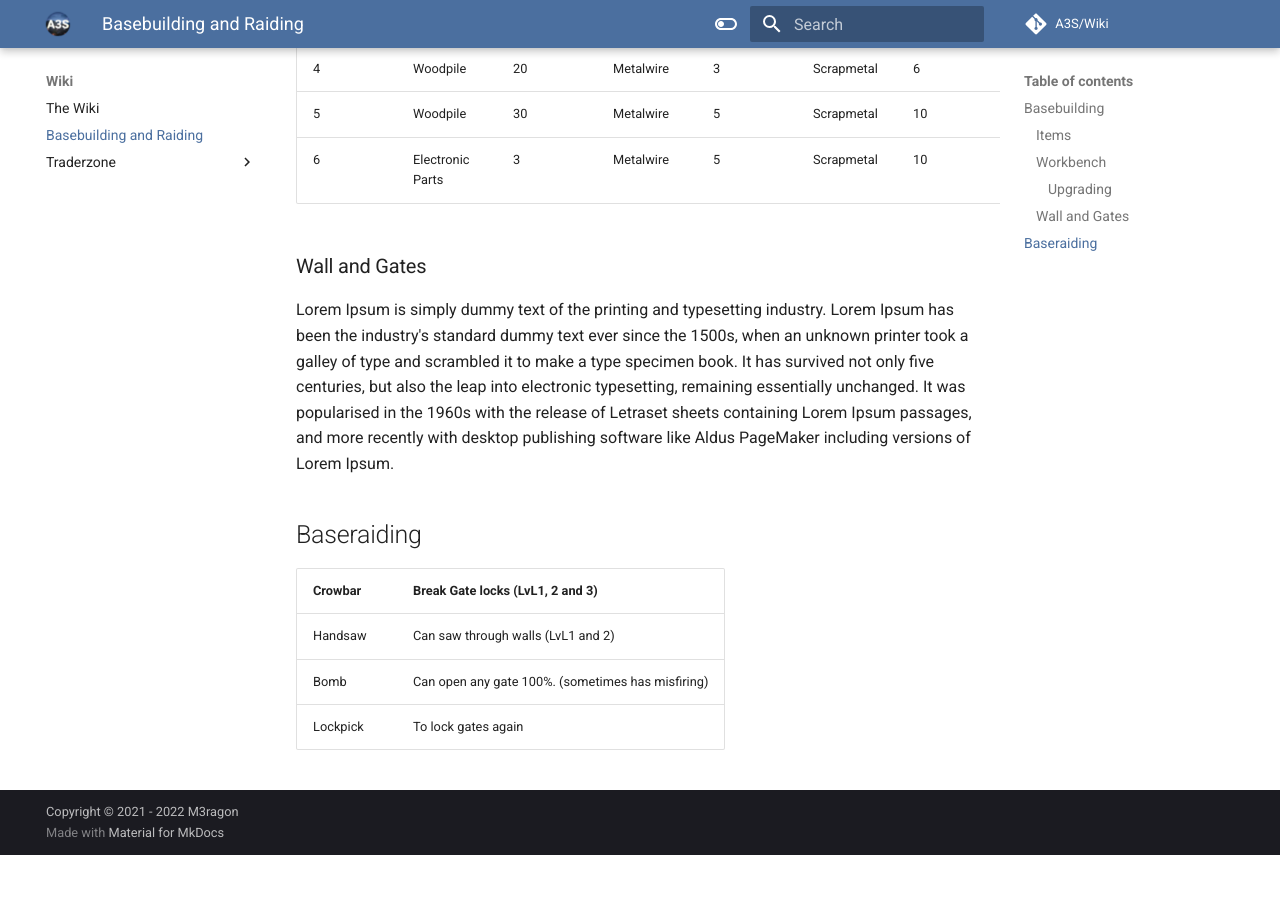
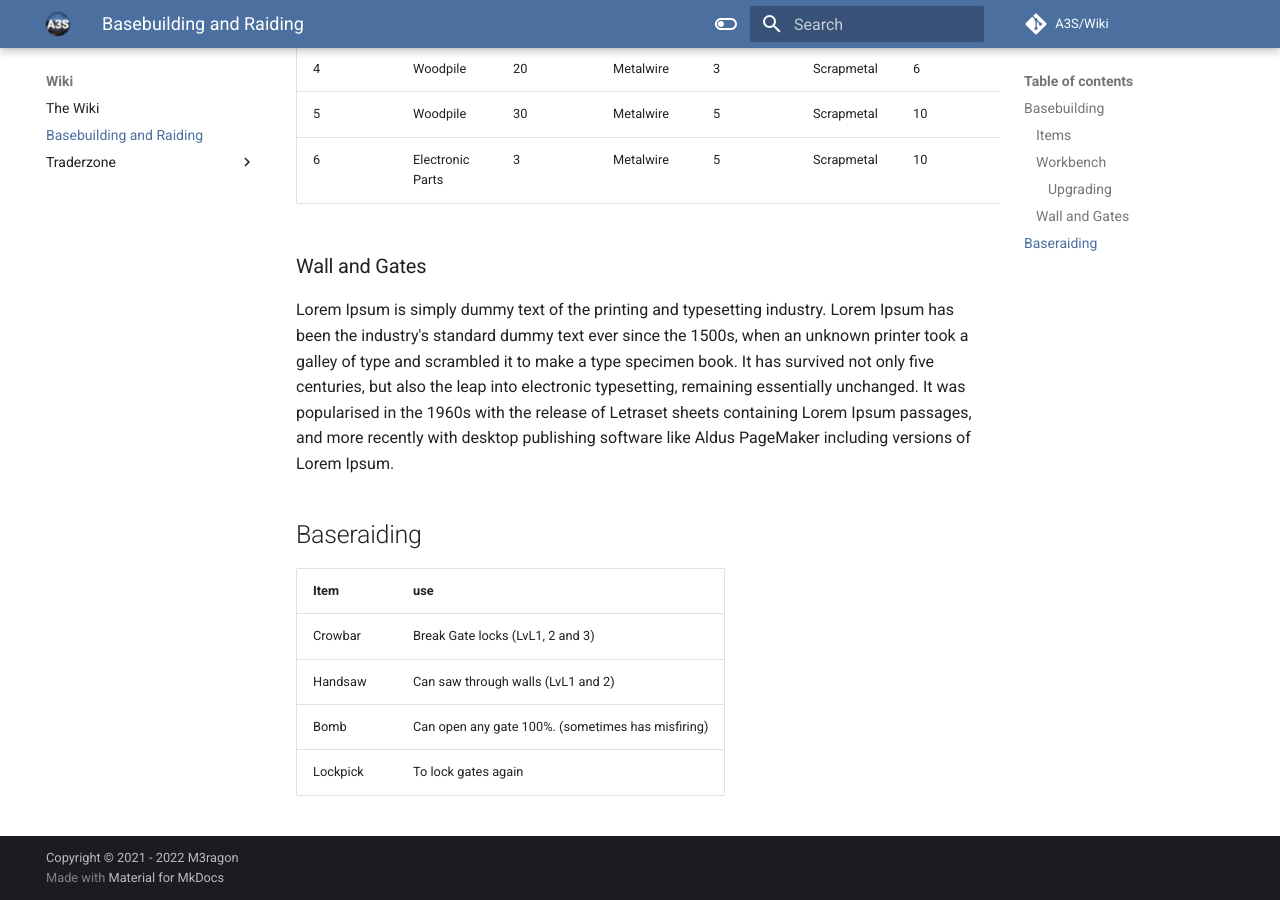
Before and after one commit to M3ragon/Arma3SurvivalWiki, an MkDocs documentation site: the page built from docs/wiki/base/BuildingAndRaiding.md, in a window 1280 px wide and 900 px high, scrolled down 1495 px. Built offline with MkDocs 1.6.1 and Material for MkDocs 9.7.7, drawn with Linux system fonts in a browser that asks for light colours; comment, search, counter and statistics services are not loaded; before the commit the page ends 2350 px from its top, so only the background shows below that.

Commit message:
Fix Baseraid tabel

```diff
--- a/docs/wiki/base/BuildingAndRaiding.md
+++ b/docs/wiki/base/BuildingAndRaiding.md
@@ -37,8 +37,10 @@ Lorem Ipsum is simply dummy text of the printing and typesetting industry. Lorem
 
 ## Baseraiding
 
+
+| Item     | use                                               |
+|----------|---------------------------------------------------|
 | Crowbar  | Break Gate locks (LvL1, 2 and 3)                  |
-|----------|---------------------------------------------------|
 | Handsaw  | Can saw through walls (LvL1 and 2)                |
 | Bomb     | Can open any gate 100%. (sometimes has misfiring) |
 | Lockpick | To lock gates again                               |
```
